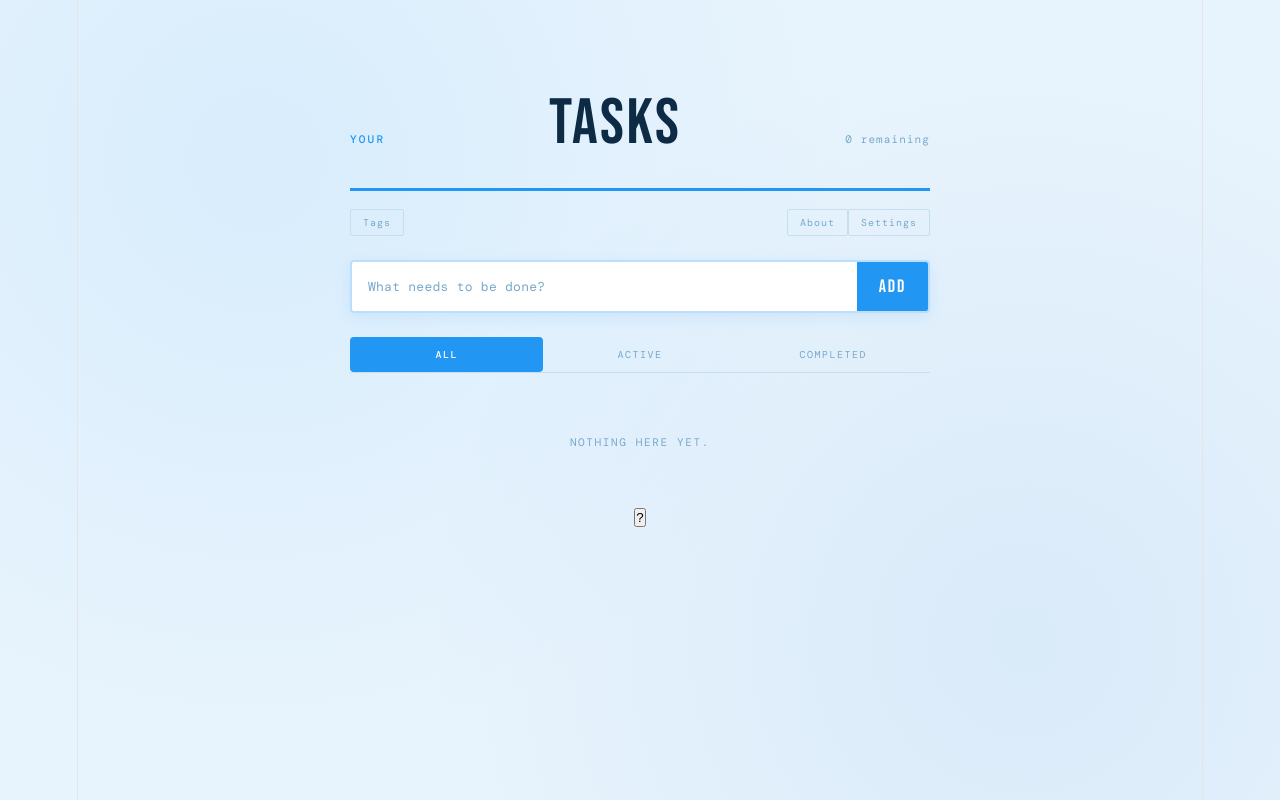
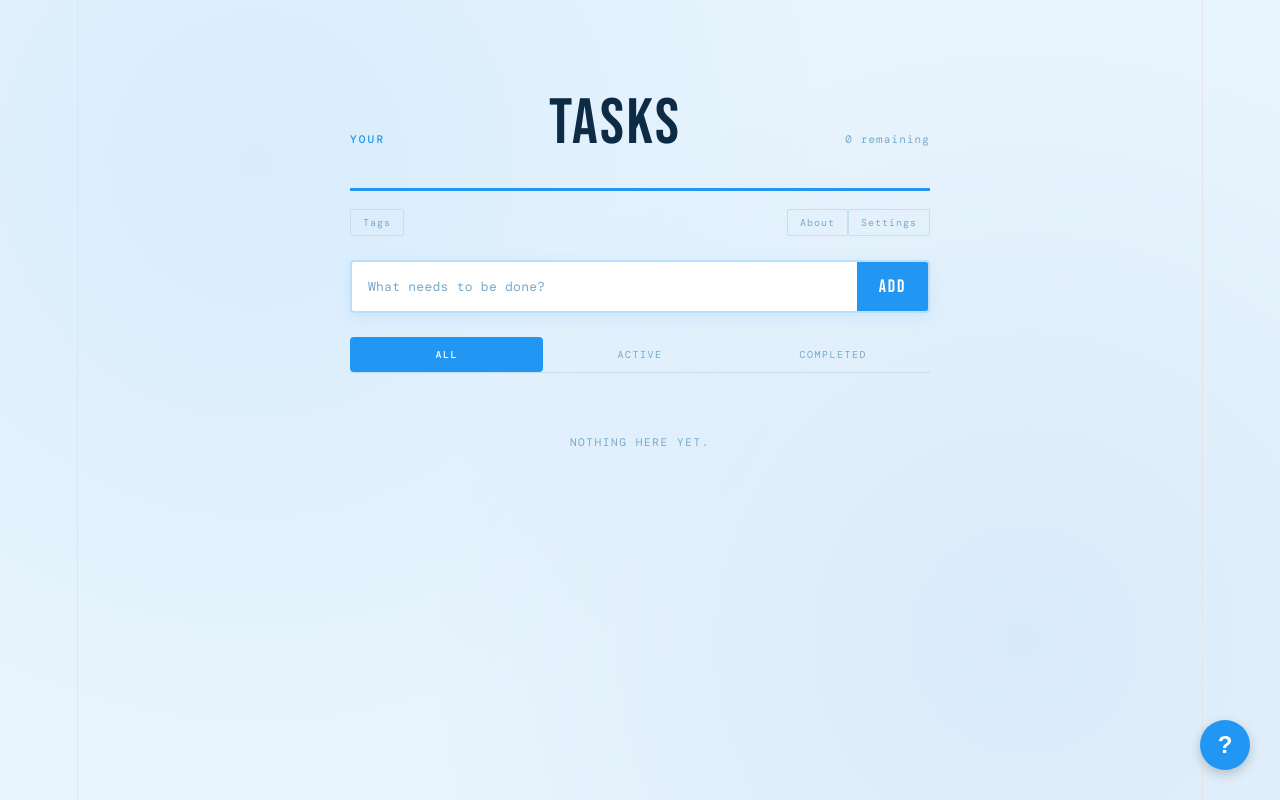
Before and after one commit to Jimmyinn/CS555, a React (Vite) app in the folder todo-app/: page / in a window 1280 px wide. Built offline with nearby package versions, Linux system fonts and the light colour scheme; a web font is replaced by a local one.

Commit message:
Update App.css
Added tutorial button code

```diff
--- a/todo-app/src/App.css
+++ b/todo-app/src/App.css
@@ -502,6 +502,46 @@ body {
   border-color: var(--accent);
 }
 
+.help-fab {
+  position: fixed;
+  bottom: 30px;
+  right: 30px;
+  width: 50px;
+  height: 50px;
+  border-radius: 50%;
+  background-color: var(--accent, #646cff);
+  color: white;
+  border: none;
+  font-size: 24px;
+  font-weight: bold;
+  cursor: pointer;
+  box-shadow: 0 4px 12px rgba(0, 0, 0, 0.2);
+  transition: transform 0.2s, background-color 0.2s;
+  display: flex;
+  align-items: center;
+  justify-content: center;
+  z-index: 1000;
+}
+
+.help-fab:hover {
+  transform: scale(1.1);
+  filter: brightness(1.1);
+}
+
+.help-fab:active {
+  transform: scale(0.95);
+}
+
+/* Ensure responsiveness for small screens */
+@media (max-width: 600px) {
+  .help-fab {
+    bottom: 20px;
+    right: 20px;
+    width: 45px;
+    height: 45px;
+  }
+}
+
 /* ================= DARK THEME ================= */
 
 [data-theme="dark"] {
```
